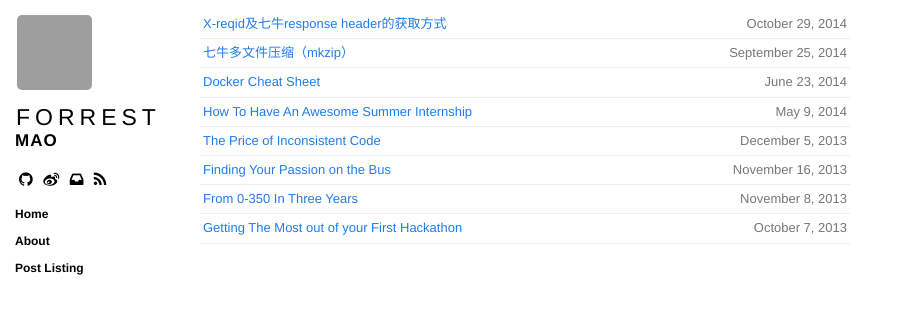
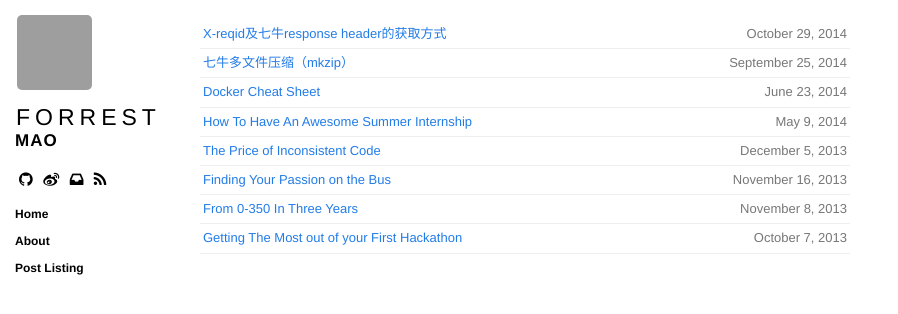
Before and after one commit to forrest-mao/forrest-mao.github.io, a Jekyll site: the page built from list.html, in a window 1280 px wide. Shown: the top 314 px of the page, without its empty margins (0-898 px from the left). Built offline with Jekyll 4.4.1, drawn with Linux system fonts in a browser that asks for light colours; nearby versions of some CDN libraries; Markdown is read by kramdown in place of the engine named in the settings; comment, search, counter and statistics services are not loaded; grey boxes are pictures that could not be loaded.

Commit message:
fix list css

```diff
--- a/css/base.css
+++ b/css/base.css
@@ -167,7 +167,7 @@ a {
     font-family: Helvetica, sans-serif;
     line-height: 1.6em; }
   .content .listing {
-    margin: 10px 0 0 0;
+    margin: 20px 0 0 0;
     padding: 0;
     font-family: Helvetica, sans-serif; }
     .content .listing ul {
```
